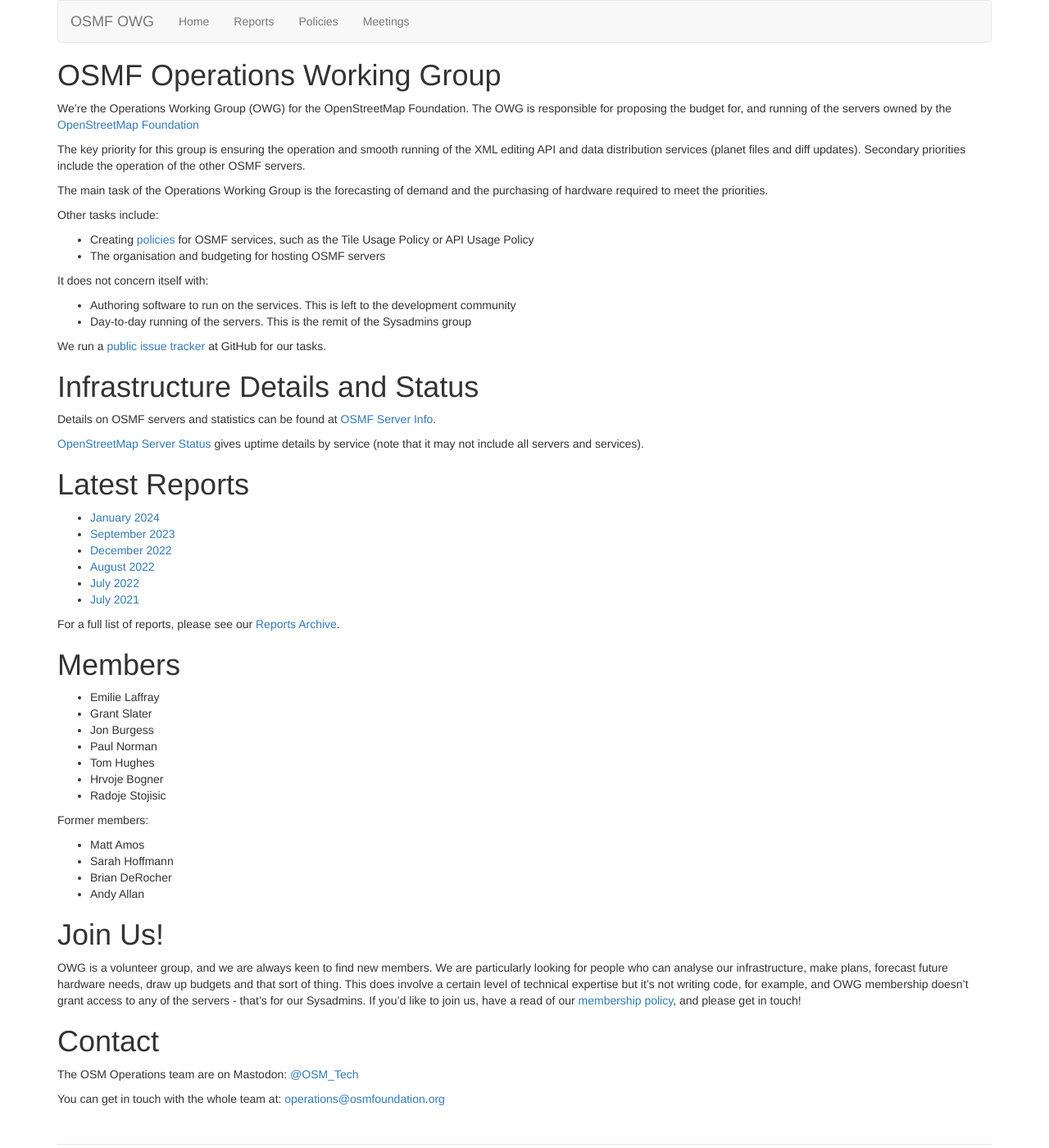
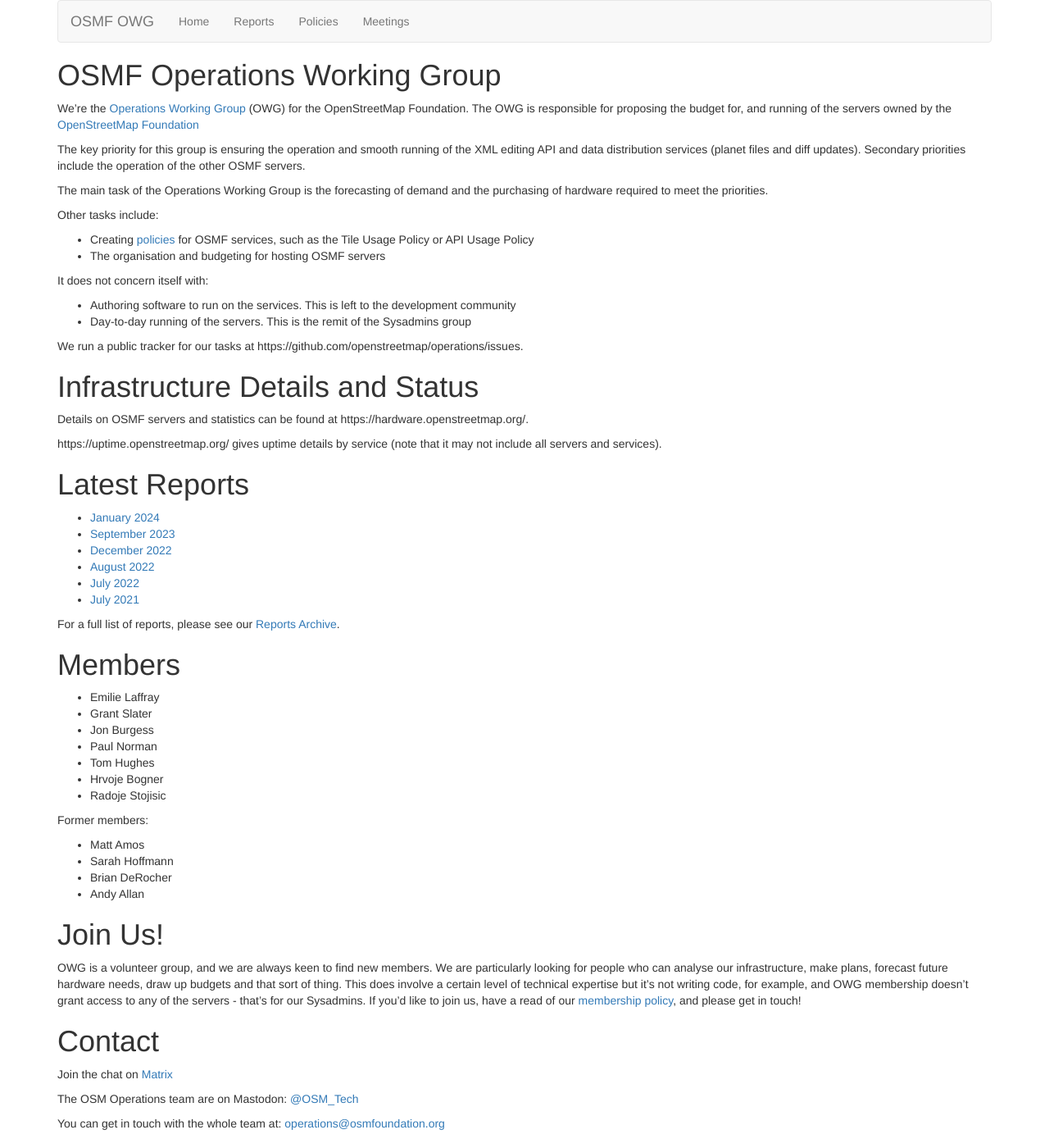
Before and after one commit to openstreetmap/owg-website, a Jekyll site: the page built from index.md, in a window 1280 px wide and 1400 px high. Shown: the whole window at 82% size. Built offline with Jekyll 4.4.1, drawn with Linux system fonts in a browser that asks for light colours.

Commit message:
Update index.md - Update contact links
Added matrix, updated existing links.

```diff
--- a/index.md
+++ b/index.md
@@ -4,7 +4,7 @@
 
 # OSMF Operations Working Group
 
-We're the Operations Working Group (OWG) for the OpenStreetMap Foundation. The OWG is responsible for proposing the budget for, and running of the servers owned by the [OpenStreetMap Foundation](https://wiki.osmfoundation.org/)
+We're the [Operations Working Group](https://osmfoundation.org/wiki/Operations_Working_Group) (OWG) for the OpenStreetMap Foundation. The OWG is responsible for proposing the budget for, and running of the servers owned by the [OpenStreetMap Foundation](https://wiki.osmfoundation.org/)
 
 The key priority for this group is ensuring the operation and smooth running of the XML editing API and data distribution services (planet files and diff updates). Secondary priorities include the operation of the other OSMF servers.
 
@@ -20,13 +20,13 @@
 * Authoring software to run on the services. This is left to the development community
 * Day-to-day running of the servers. This is the remit of the Sysadmins group
 
-We run a [public issue tracker](https://github.com/openstreetmap/operations/issues) at GitHub for our tasks.
+We run a public tracker for our tasks at https://github.com/openstreetmap/operations/issues.
 
 # Infrastructure Details and Status
 
-Details on OSMF servers and statistics can be found at [OSMF Server Info](https://hardware.openstreetmap.org/).
+Details on OSMF servers and statistics can be found at https://hardware.openstreetmap.org/.
 
-[OpenStreetMap Server Status](https://uptime.openstreetmap.org/) gives uptime details by service (note that it may not include all servers and services).
+https://uptime.openstreetmap.org/ gives uptime details by service (note that it may not include all servers and services).
 
 # Latest Reports
 
@@ -61,6 +61,8 @@
 
 # Contact
 
-The OSM Operations team are on Mastodon: <a href="https://en.osm.town/@osm_tech" rel="me">@OSM_Tech</a>
+Join the chat on [Matrix](https://matrix.to/#/#_oftc_#osmf-operations:matrix.org)
+
+The OSM Operations team are on Mastodon: [@OSM_Tech](https://en.osm.town/@OSM_Tech)
 
 You can get in touch with the whole team at: [operations@osmfoundation.org](mailto:operations@osmfoundation.org)
```
